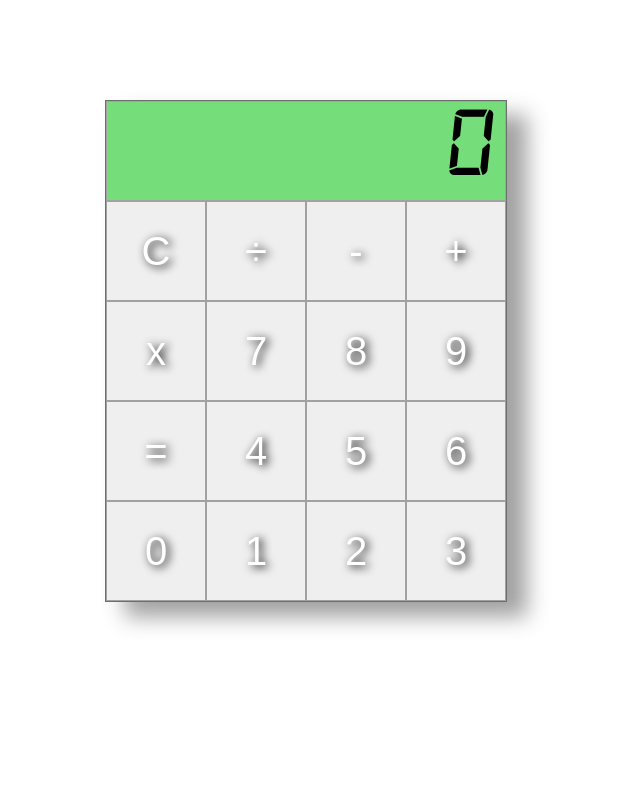
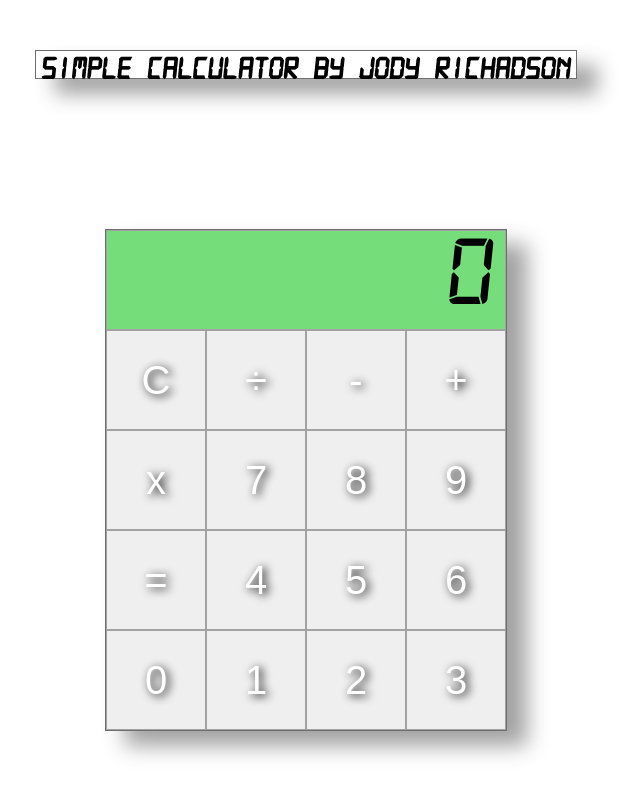
Before and after one commit to lexneville/reactCalculatorTwo, a React (Create React App) app: page / in a window 1280 px wide. Shown: the top 796 px of the page, without its empty margins (334-974 px from the left). Built offline with nearby package versions, Linux system fonts and the light colour scheme.

Commit message:
styling and added page heading

```diff
--- a/src/App.css
+++ b/src/App.css
@@ -1,5 +1,5 @@
 * {
-  box-sizing: border-box;
+    box-sizing: border-box;
     margin: 0;
     padding: 0;
 }
@@ -7,7 +7,15 @@
 @font-face{
     font-family:'digital-7 (mono italic)';
     src: url('./fonts/digital-7 (mono italic).ttf');
-   }
+}
+
+h1 {
+    font-family: "digital-7 (mono italic)";
+    box-shadow: 20px 15px 20px rgba(58, 58, 58, 0.473);
+    border: solid rgb(110, 110, 110) 1px;
+    padding: 5px;
+    margin: 50px;
+}
 
 #app {
     display: flex;
--- a/src/App.js
+++ b/src/App.js
@@ -16,7 +16,7 @@ class App extends React.Component {
     op: "",
     inputStage: "0",
   }
-
+//perform
   calculate() {
 //define n1 and n2 for easy use in function
     const a = this.state.n1;
@@ -67,8 +67,8 @@ class App extends React.Component {
     console.log(this.state);
   }
 
+  //click event handler
   onClick = id => {
-//click event handler
     if (id === "=") {
       this.calculate();
       console.log(this.state);
@@ -141,13 +141,14 @@ class App extends React.Component {
     }
   }
 
-
+//display components
   render() {
 
     console.log(this.state);
 
     return (
       <div id="app">
+        <h1>Simple Calculator by Jody Richadson</h1>
         <div id="calc">
           <ResultDisplay result={this.state.result} />
           <Keypad onClick={this.onClick} />
```
